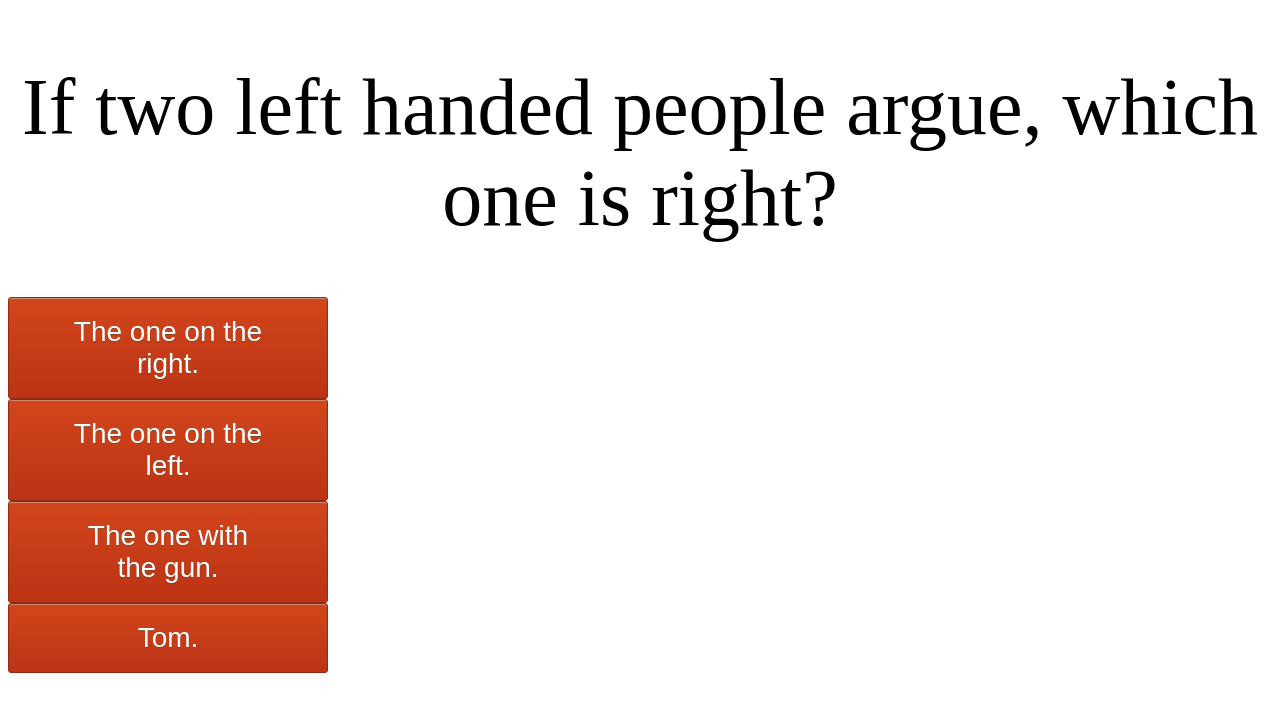
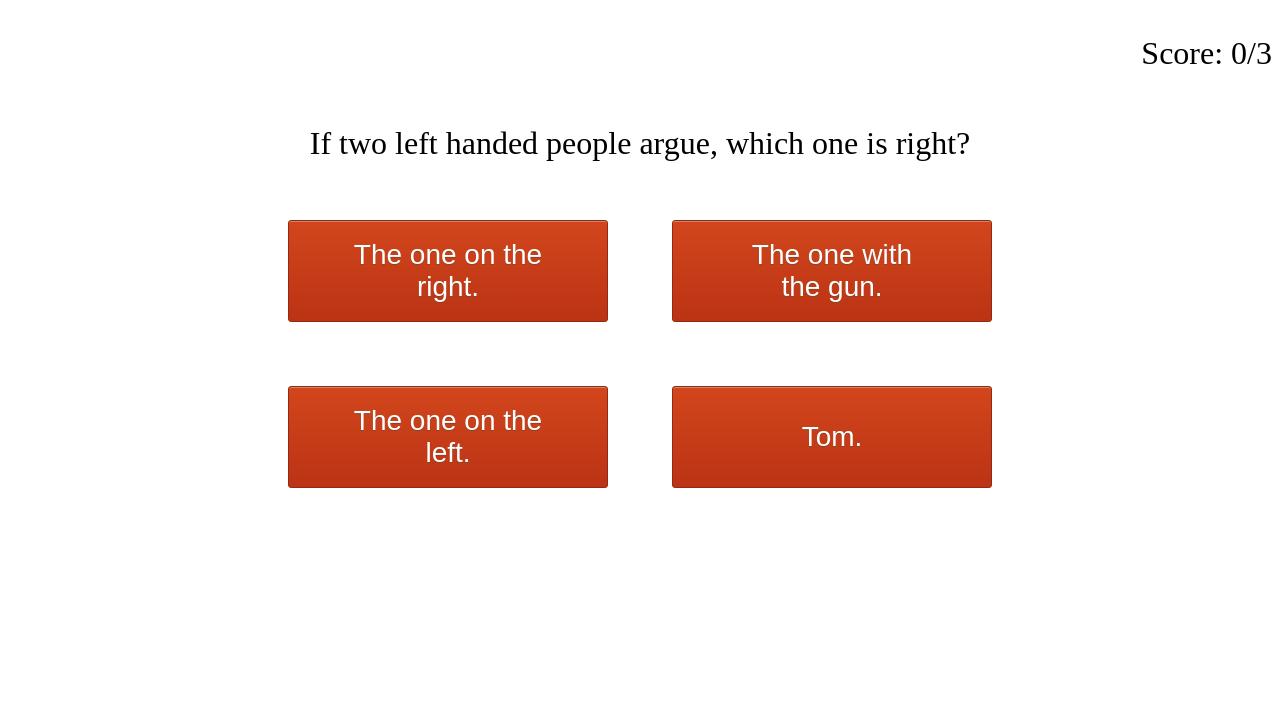
Before and after one commit to touhidrahman/adp-quiz-app, an Angular app: page / in a window 1280 px wide. Both pictures are taken after a click on the button "Abstract Quiz". Shown: the top 712 px of the page. Built offline with nearby package versions, Linux system fonts and the light colour scheme; data requests are answered from the project's data file.

Commit message:
Add score view

```diff
--- a/src/app/app.component.html
+++ b/src/app/app.component.html
@@ -1,13 +1,10 @@
-<div
-  class="main welcome"
+<section
+  class="main"
   *ngIf="currentStep === APP_STEPS.WELCOME"
 >
   <h1>Start</h1>
-  <div class="quiz-selection">
-    <div
-      class="quiz-selection__button"
-      *ngFor="let quiz of quizzes"
-    >
+  <div class="selection">
+    <div *ngFor="let quiz of quizzes">
       <button
         class="button selection-button"
         (click)="startQuiz(quiz)"
@@ -16,39 +13,53 @@
       </button>
     </div>
   </div>
-</div>
+</section>
 
-<div
+<section
   class="main quiz"
   *ngIf="currentStep === APP_STEPS.QUIZ_ACTIVE"
 >
+  <h2 class="score">Score: {{ score }}/{{ activeQuiz.questions.length }}</h2>
+
   <ng-container *ngFor="let question of activeQuiz.questions; let i = index">
     <div
       class="quiz-question"
       [hidden]="currentQuestion !== i"
     >
-      <h1>{{ question.question }}</h1>
+      <h2>{{ question.question }}</h2>
 
-      <div class="quiz-question__answers">
-        <div
-          class="quiz-question__answers-button"
-          *ngFor="let answer of question.answers; let j = index"
-        >
+      <div class="selection">
+        <div class="selection-column">
+          <ng-container *ngFor="let answer of question.answers; let j = index">
             <button
+              *ngIf="j % 2 === 0"
               class="button selection-button"
               (click)="submitAnswer(question, j)"
             >
               {{ answer.content }}
             </button>
+          </ng-container>
+        </div>
+        <div class="selection-column">
+          <ng-container *ngFor="let answer of question.answers; let j = index">
+            <button
+              *ngIf="j % 2 === 1"
+              class="button selection-button"
+              (click)="submitAnswer(question, j)"
+            >
+              {{ answer.content }}
+            </button>
+          </ng-container>
         </div>
       </div>
+
     </div>
   </ng-container>
-</div>
+</section>
 
-<div
+<section
   class="main result"
   *ngIf="currentStep === APP_STEPS.SHOW_SCORE"
 >
   <h1>Score</h1>
-</div>
+</section>
--- a/src/app/app.component.scss
+++ b/src/app/app.component.scss
@@ -3,22 +3,35 @@
   flex-direction: column;
 }
 
-h1 {
+h1,
+h2 {
   text-align: center;
-  font-size: 5em;
   font-weight: 300;
 }
 
-.quiz-selection {
+h1 {
+  font-size: 5em;
+}
+
+h2 {
+  font-size: 2em;
+}
+
+.selection {
   display: flex;
   flex-direction: column;
   align-items: center;
 }
 
-.quiz-selection__button {
+.selection-button {
+  width: 20rem;
   margin: 2rem;
 }
 
-.selection-button {
-  width: 20rem;
+.selection-column {
+  display: flex;
 }
+
+.score {
+  text-align: right;
+}
--- a/src/app/app.component.ts
+++ b/src/app/app.component.ts
@@ -14,18 +14,20 @@ enum APP_STEPS {
   styleUrls: ['./app.component.scss']
 })
 export class AppComponent implements OnInit {
+  APP_STEPS = APP_STEPS;
+
   title = 'ADP Quiz App';
   QUESTION_CHANGE_DELAY = 0; // ms
 
-  APP_STEPS = APP_STEPS;
-
-  quizStarted = false;
-  showResult = false;
   currentQuestion = 0;
   currentStep = APP_STEPS.WELCOME;
   activeQuiz: Quiz;
   quizzes: Array<Quiz>;
   result: Array<{ question: Question, wasCorrect: boolean }> = [];
+
+  get score(): number {
+    return this.result.filter(it => !!it.wasCorrect).length
+  }
 
   constructor(private quizService: QuizService) { }
 
```
Lines whose indentation alone changed are shown as unchanged.
